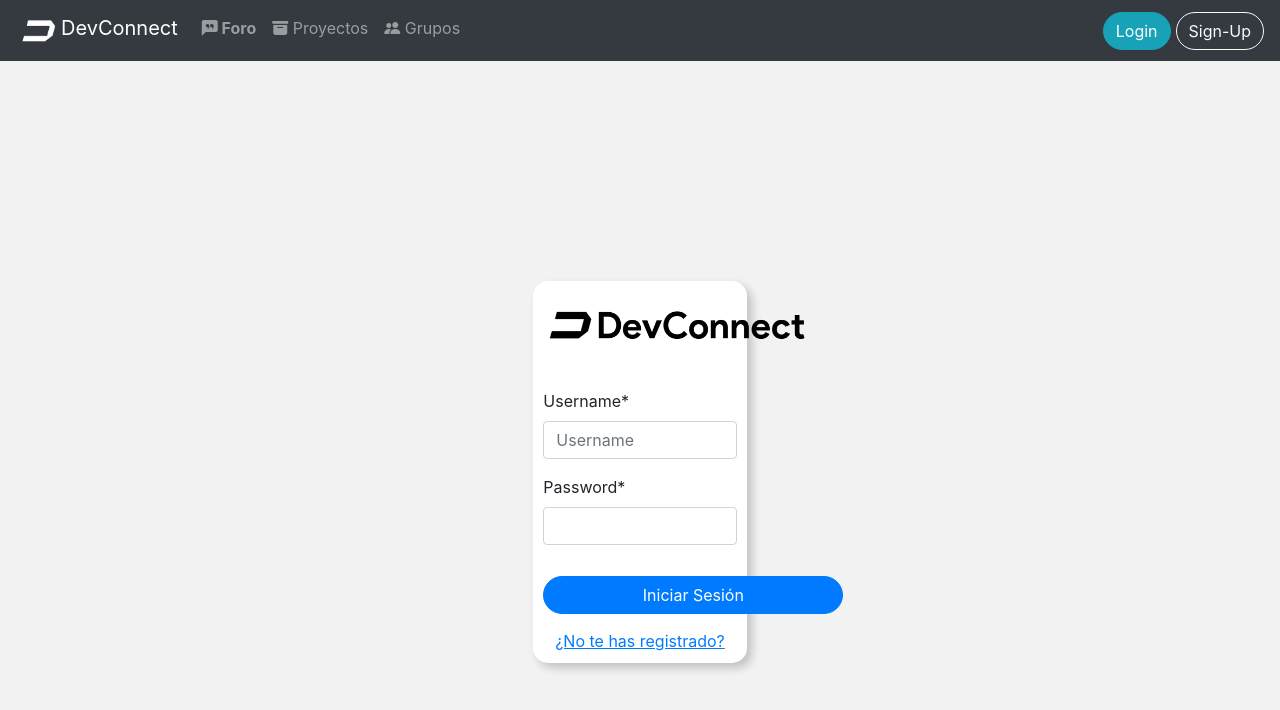
After one commit to MateoVR13/DevConnect, a Django app: page /accounts/login/ in a window 1280 px wide. The commit adds this page. Shown: the top 710 px of the page. Run offline with Django 4.2, Linux system fonts and the light colour scheme; some libraries are stand-ins or nearby versions.

Commit message:
Se modificaron los usuarios, login y registro. Se implementaron las urls default de Django para accounts.

```diff
--- a/appdevconnect/templates/baseTemplate.html
+++ b/appdevconnect/templates/baseTemplate.html
@@ -34,7 +34,7 @@
 </head>
 
 
-<body>
+<body style="background-color: rgb(242, 242, 242)">
 
 
     <!--INICIO DE BARRA DE NAVEGACION-->
@@ -44,7 +44,7 @@
 
             <ul class="navbar-nav mr-auto">
 
-                <a><img src="appdevconnect/static/img/favicon.png" alt="Logo de DevConnect" class="logo-img"
+                <a><img src="/appdevconnect/static/img/favicon.png" alt="Logo de DevConnect" class="logo-img"
                         style="width: 45px;"></a>
 
                 <a class="navbar-brand" href="#">DevConnect</a>
@@ -77,16 +77,16 @@
             <form class="form-inline my-2 my-lg-0">
 
                 {% if user.is_authenticated %}
-                <button class="bi bi-person-circle btn btn-info my-2 my-sm-0" style="margin-left: 5px;">
+                <button class="bi bi-person-circle btn btn-info my-2 my-sm-0"
+                    style="margin-left: 5px; border-radius: 25px;">
                     {{user.username}}</button>
-                <a href="{% url 'logout' %}" class="btn btn-danger" style="margin-left: 5px;">
-                    <i class="bi bi-x-circle"></i> Cerrar
+                <a href="{% url 'logout' %}" class="btn btn-danger" style="margin-left: 5px; border-radius: 25px;">
+                    <i class="bi bi-x-circle"></i> Logout
                 </a>
+
                 {% else %}
-                <button class="btn btn-info my-2 my-sm-0" type="button" style="margin-left: 5px;"><a
-                        href="{% url 'Login' %}" style="text-decoration: none; color: white;">Log In</a></button>
-                <button class="btn btn-outline-light my-2 my-sm-0" type="button" style="margin-left: 5px;"><a
-                        href="{% url 'Register' %}" style="text-decoration: none; color: white;">Sign-Up</a></button>
+                <a href="{% url 'login' %}" class="btn btn-info my-2 my-sm-0" style="margin-left: 5px; border-radius: 25px">Login</a>
+                <a href="{% url 'register' %}" class="btn btn-outline-light my-2 my-sm-0" style="margin-left: 5px; border-radius: 25px;">Sign-Up</a>
                 {% endif %}
 
             </form>
--- a/appdevconnect/templates/paginas/paginaForo.html
+++ b/appdevconnect/templates/paginas/paginaForo.html
@@ -19,8 +19,8 @@
 
             <div class="nav-item" style="margin: auto;">
                 <form class="form-inline my-2 my-lg-0">
-                    <input class="form-control mr-sm-2" type="search" placeholder="Buscar" aria-label="Search" size="50px">
-                    <button class="btn btn-dark my-2 my-sm-0" type="submit">Buscar</button>
+                    <input class="form-control mr-sm-2" type="search" placeholder="Buscar" aria-label="Search" size="50px" style="border-radius: 25px">
+                    <button class="btn btn-dark my-2 my-sm-0" type="button" style="border-radius: 25px">Buscar</button>
                 </form>
             </div>
 
--- /dev/null
+++ b/appdevconnect/templates/registration/login.html
@@ -0,0 +1,55 @@
+{% extends "baseTemplate.html" %}
+
+{% block title %} DevConnect | Login {% endblock %}
+
+{% block content %}
+
+<div class="row">
+
+  <div class="col-4">
+  </div>
+  <div class="col-1">
+  </div>
+
+  <div class="col-2" style="padding: 10px; border-radius: 15px; background-color:white; margin-top: 200px; box-shadow: 5px 5px 10px rgba(0, 0, 0, 0.2);">
+    <form method="post">
+      {% csrf_token %}
+      {{ form.non_field_errors }}
+
+      <div class="text-center">
+        <a><img src="/appdevconnect/static/img/logoForms.png" alt="Logo de DevConnect" class="logo-img"
+            style="width: 270px;"></a>
+      </div>
+
+      <div class="form-group">
+        <label for="{{ form.username.id_for_label }}" style="margin-top: 30px;"">Username*</label>
+        <input type="text" class="form-control" id="{{ form.username.id_for_label }}" name="{{ form.username.name }}"
+          placeholder="Username" required>
+      </div>
+
+      <div class="form-group">
+        <label for="{{ form.password.id_for_label }}">Password*</label>
+        <input type="password" class="form-control" id="{{ form.password.id_for_label }}"
+          name="{{ form.password.name }}" placeholder="" required>
+      </div>
+
+      <div class="text-center">
+        <button type="submit" class="btn btn-primary" style="margin-top: 15px; width: 300px; border-radius: 25px">Iniciar Sesión</button>
+      </div>
+
+      <div class="text-center" style="margin-top: 15px;">
+        <a href="{% url 'register' %}" style="text-decoration: underline;">¿No te has registrado?</a>
+      </div>
+
+
+    </form>
+  </div>
+
+  <div class="col-4">
+  </div>
+  <div class="col-1">
+  </div>
+
+</div>
+
+{% endblock %}
--- a/appdevconnect/urls.py
+++ b/appdevconnect/urls.py
@@ -1,13 +1,13 @@
-from django.urls import path
 from django.contrib.auth.views import LogoutView
+from django.contrib import admin
+from django.urls import path, include
 from . import views
 
 urlpatterns = [
 
      path('', views.foro, name='Inicio'),
+     path("accounts/", include("django.contrib.auth.urls")),
+     path('accounts/register/', views.register, name='register'),
      path('foro', views.foro, name='Foro'),
-     path('login', views.user_login, name='Login'),
-     path('register', views.register, name='Register'),
      path('proyectos', views.proyectos, name='Proyectos'),
-     path('logout/', LogoutView.as_view(), name='logout'),
 ]
--- a/devconnect/settings.py
+++ b/devconnect/settings.py
@@ -85,7 +85,9 @@ DATABASES = {
     }
 }
 
-AUTH_USER_MODEL = 'appdevconnect.Usuario'
+AUTH_USER_MODEL = 'auth.User'
+
+LOGIN_REDIRECT_URL = "Inicio"
 
 LOGOUT_REDIRECT_URL = 'Inicio'
 
```
Also changed, not shown: appdevconnect/admin.py (+7 -4 lines), appdevconnect/forms.py (+6 -21 lines), appdevconnect/models.py (+4 -8 lines), appdevconnect/templates/paginas/loginPage.html (deleted, +0 -36 lines), appdevconnect/templates/paginas/signUpPage.html (deleted, +0 -48 lines), appdevconnect/templates/registration/register.html (added, +35 -0 lines), appdevconnect/views.py (+7 -31 lines), appdevconnect/migrations/0002_alter_pregunta_question_date_and_more.py (added), appdevconnect/migrations/0003_delete_usuario.py (added), appdevconnect/static/img/logoForms.png (added).
